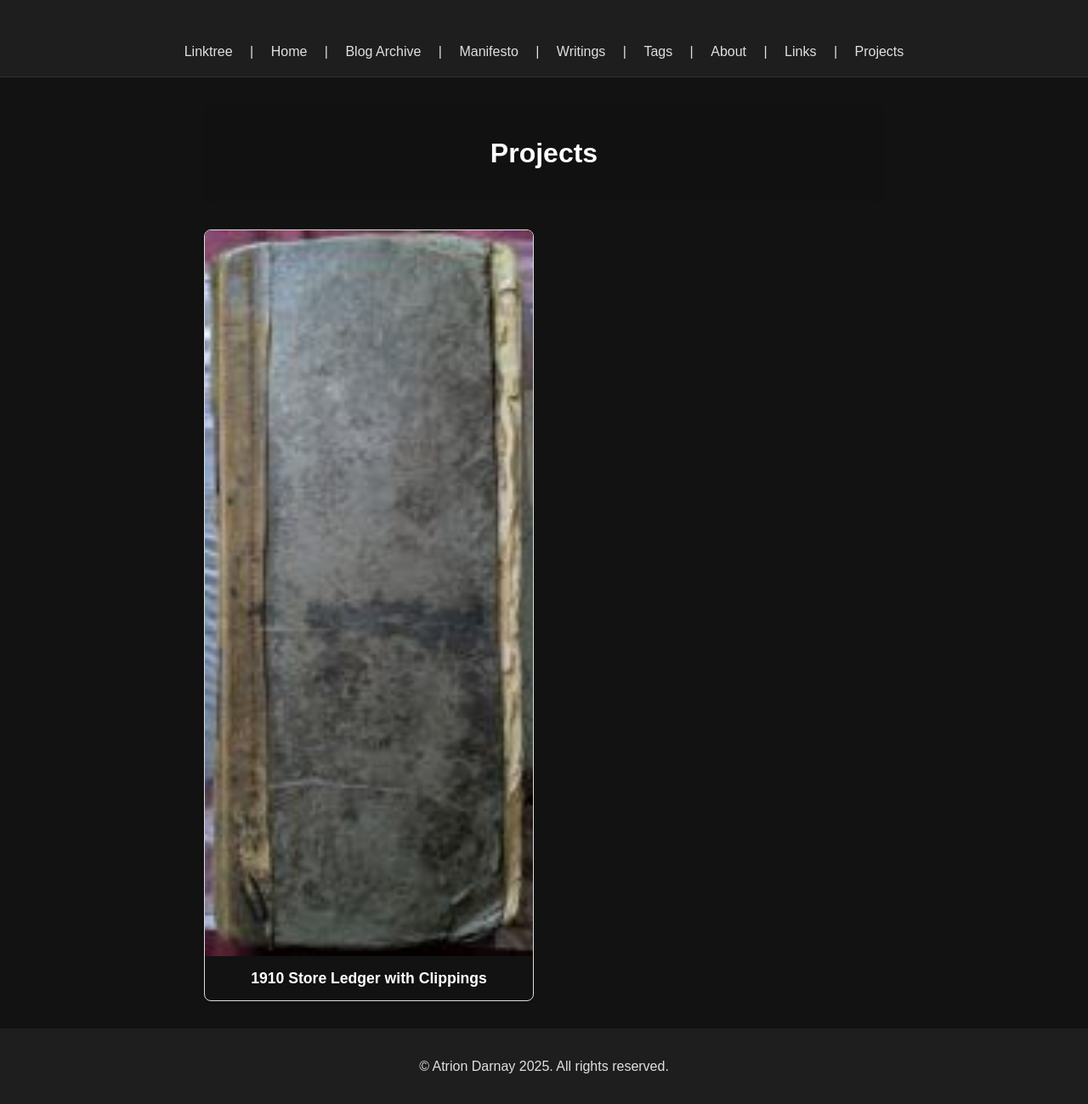
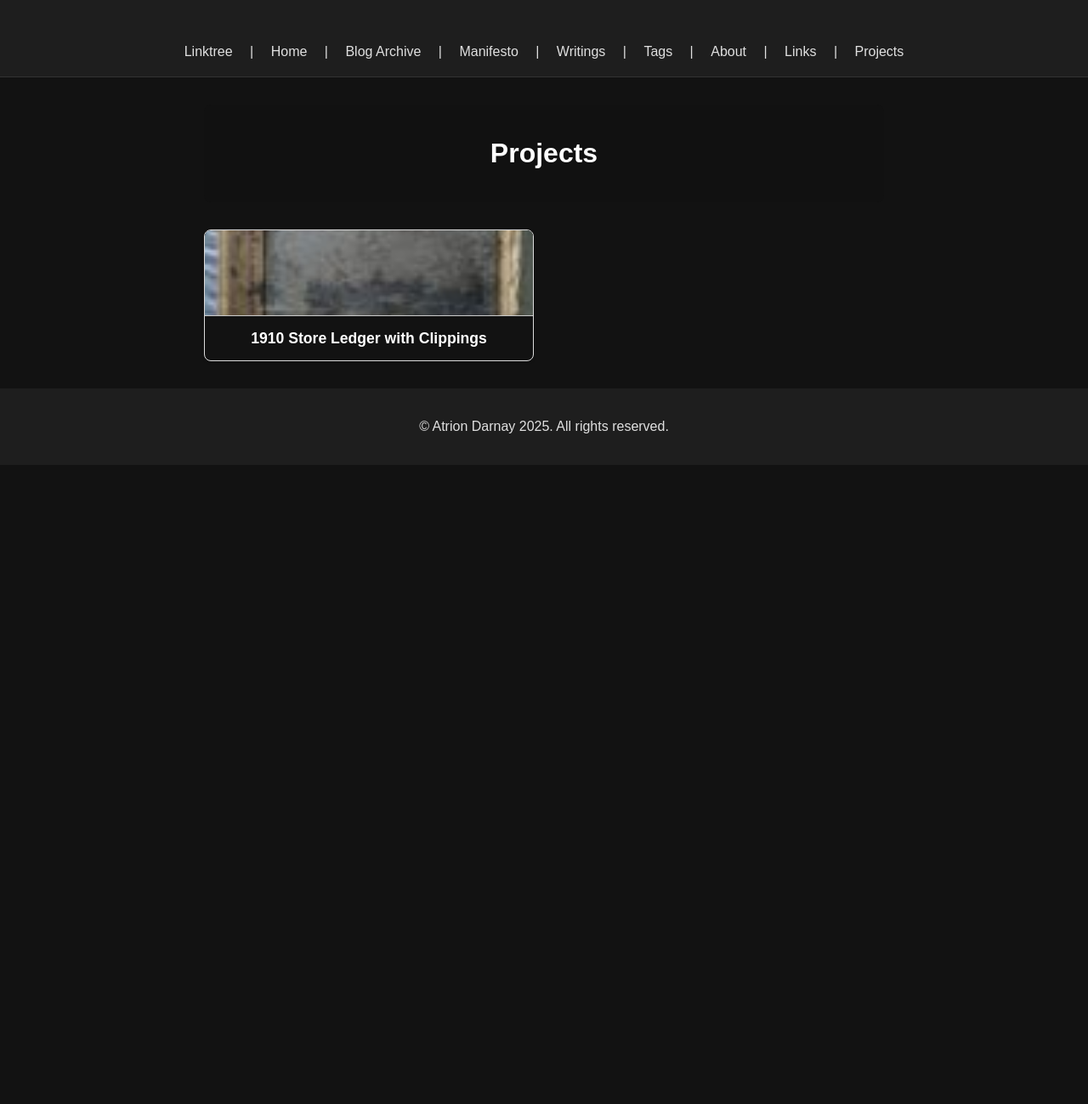
Before and after one commit to Atrion/atrion-blog, a Jekyll site: the page built from projects.md, in a window 1280 px wide and 1299 px high. Shown: the whole window at 85% size. Built offline with Jekyll 4.4.1, drawn with Linux system fonts in a browser that asks for light colours.

Commit message:
Update style.css

```diff
--- a/assets/css/style.css
+++ b/assets/css/style.css
@@ -217,9 +217,12 @@ img {
 
 .project-card img {
   width: 100%;
-  height: auto;
+  height: 100px;
+  object-fit: cover;
   display: block;
+  border-bottom: 1px solid #ccc;
 }
+
 
 .project-card h3 {
   font-size: 1.1rem;
```
